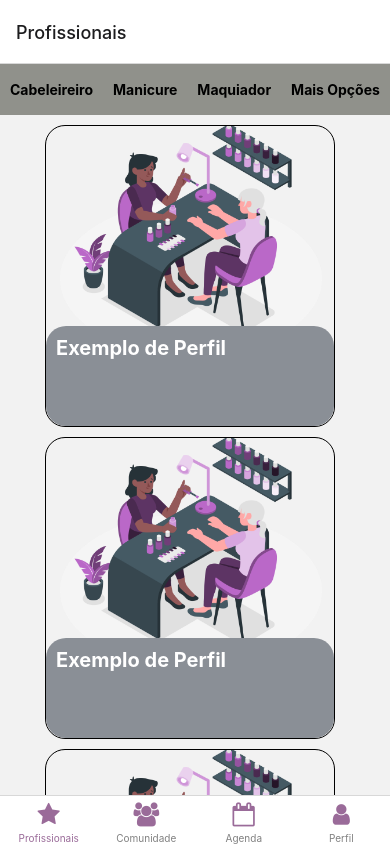
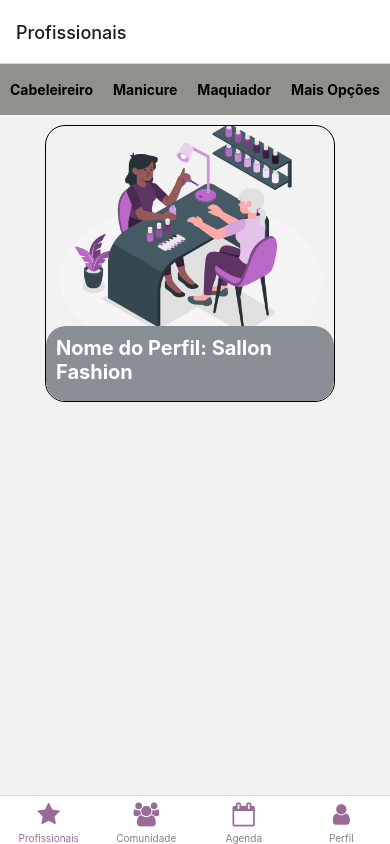
Before and after one commit to LucassantoSCruz/projetotcc, a React Native app: screen /Profissionais in a window 390 px wide. Built offline with nearby package versions, Linux system fonts and the light colour scheme.

Commit message:
Att
Só estou subindo o código caso algo der errado. Recomendo até que use a versão anterior dessa.

```diff
--- a/TelaProfissionais.js
+++ b/TelaProfissionais.js
@@ -10,10 +10,6 @@ const TelaProfissionais = () => {
                 <SafeAreaView style={styles.tela1}>
                     <ScrollView style={styles.tela2}>
                     <View style={{alignItems: 'center'}}>
-                        <BoxPerfil/>
-                        <BoxPerfil/>
-                        <BoxPerfil/>
-                        <BoxPerfil/>
                         <BoxPerfil/>
                     </View>
                 </ScrollView>
--- a/componentes/boxperfil.js
+++ b/componentes/boxperfil.js
@@ -1,14 +1,13 @@
 import React from "react";
 import { View ,Text, Image, StyleSheet, TouchableOpacity, Dimensions } from 'react-native'
+import Data from "./data";
 
 const BoxPerfil = () => {
     return (
         <TouchableOpacity style={style.touchable}>
             <Image source={require('../assets/imagemexp.png')} style={style.imagem}/>
             <View style={style.view}>
-                <Text style={style.text}>
-                    Exemplo de Perfil
-                </Text>
+                <Data/>
             </View>
         </TouchableOpacity>
     )
@@ -18,15 +17,9 @@ const deviceWidth = Math.round(Dimensions.get('window').width);
 
 const style = StyleSheet.create({
     view: {
-        height: 100,
+        height: 75,
         borderRadius: 20,
         backgroundColor: "#8a8f96",
-    },
-    text: {
-        margin: 10,
-        fontWeight: 'bold',
-        fontSize: 20,
-        color: 'white'
     },
     touchable: {
         borderColor: "black",
--- /dev/null
+++ b/componentes/data.js
@@ -0,0 +1,31 @@
+import React from 'react';
+import { View, Text, StyleSheet } from 'react-native';
+
+const Exemplo = (props) => {
+    return (
+        <View>
+            <Text style={style.text}>
+               Nome do Perfil: {props.name}
+            </Text>
+        </View>
+    );
+}
+
+const Data = () => {
+    return (
+      <View>
+        <Exemplo name="Sallon Fashion" />
+      </View>
+    );
+  }
+
+const style = StyleSheet.create({
+    text: {
+        margin: 10,
+        fontWeight: 'bold',
+        fontSize: 20,
+        color: 'white'
+    }
+})
+
+export default Data;
```
